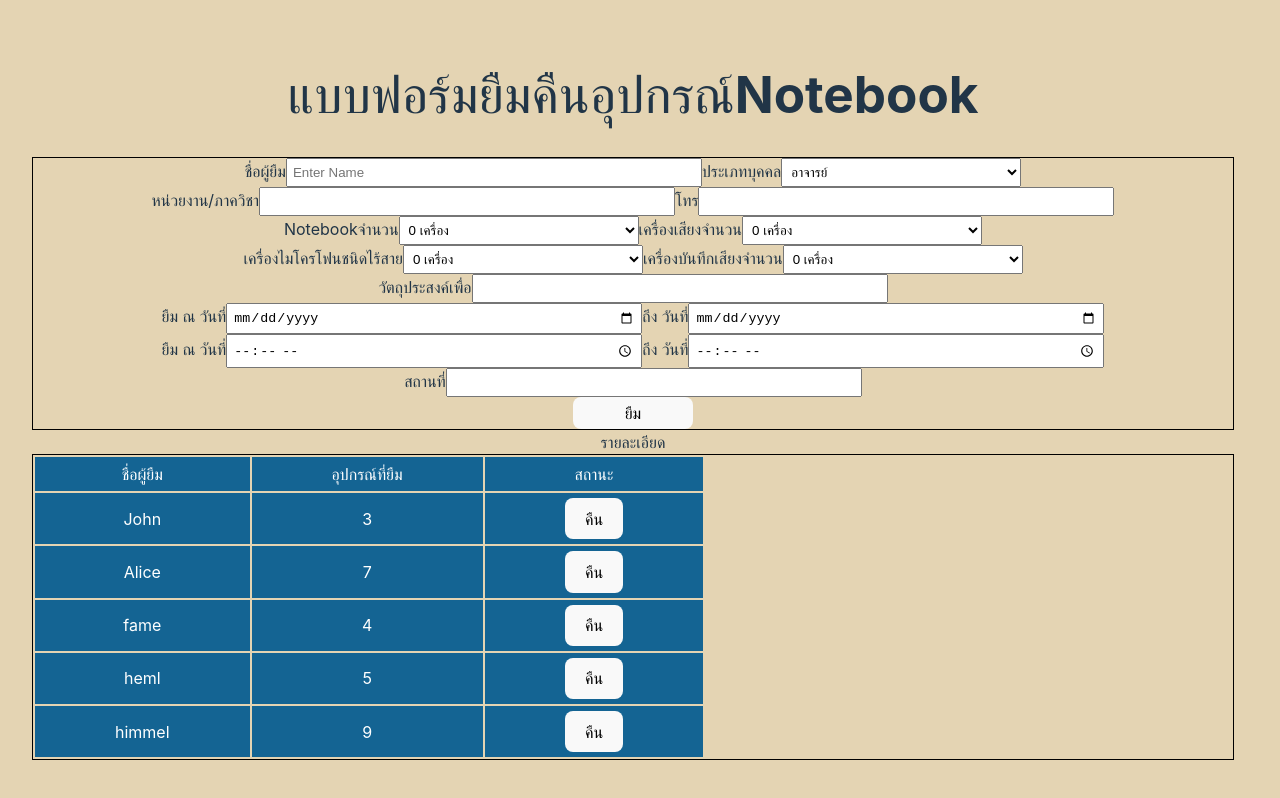
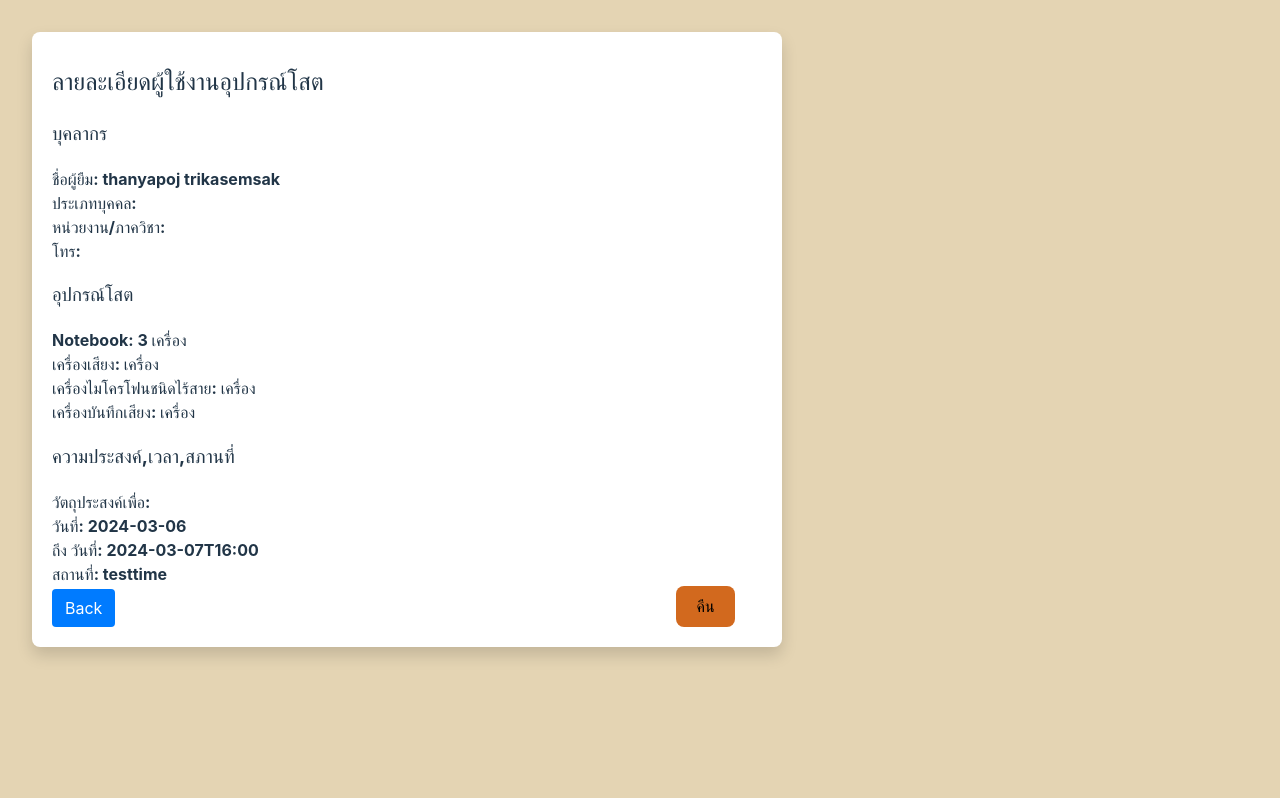
Before and after one commit to thanyapoj-tri/Booking-React, a React (Vite) app in the folder Create-Table-in-React/: page /read/38df in a window 1280 px wide. Shown: the top 798 px of the page. Built offline with nearby package versions, Linux system fonts and the light colour scheme; data requests are answered from the project's data file.

Commit message:
[update] submit,return fnc.

```diff
--- a/Create-Table-in-React/db.json
+++ b/Create-Table-in-React/db.json
@@ -1,7 +1,8 @@
 {
   "machines": [
     {
-      "value": "0"
+      "value": "0",
+      "id": "b24a"
     },
     {
       "value": "1",
@@ -46,29 +47,39 @@
   ],
   "users": [
     {
-      "id": "1",
-      "name": "John",
-      "machine": "3"
-    },
-    {
-      "id": "2",
-      "name": "Alice",
-      "machine": "7"
-    },
-    {
       "id": "7db8",
       "name": "fame",
       "machine": "4"
     },
     {
-      "id": "f2ad",
-      "name": "heml",
-      "machine": "5"
+      "id": "7466",
+      "name": "ธัญพจน์ ไตรเกษมศักดิ์",
+      "identity": "นักศึกษา",
+      "department": "งานtest4",
+      "tel": "โทรtest4",
+      "machine": "5",
+      "stereo": "6",
+      "wirelessmic": "7",
+      "voicerec": "8",
+      "objective": "obtest4",
+      "startdate": "2024-03-05",
+      "enddate": "2024-03-14",
+      "location": "placetest4"
     },
     {
-      "id": "889a",
-      "name": "himmel",
-      "machine": "9"
+      "id": "38df",
+      "name": "thanyapoj trikasemsak",
+      "identity": "",
+      "department": "",
+      "tel": "",
+      "machine": "3",
+      "stereo": "",
+      "wirelessmic": "",
+      "voicerec": "",
+      "objective": "",
+      "startdate": "2024-03-06",
+      "enddate": "2024-03-07T16:00",
+      "location": "testtime"
     }
   ]
 }
--- a/Create-Table-in-React/package.json
+++ b/Create-Table-in-React/package.json
@@ -11,9 +11,11 @@
   },
   "dependencies": {
     "axios": "^1.6.7",
+    "bootstrap": "^5.3.3",
     "json-server": "^1.0.0-alpha.23",
     "react": "^18.2.0",
-    "react-dom": "^18.2.0"
+    "react-dom": "^18.2.0",
+    "react-router-dom": "^6.22.2"
   },
   "devDependencies": {
     "@types/react": "^18.2.55",
--- a/Create-Table-in-React/src/App.css
+++ b/Create-Table-in-React/src/App.css
@@ -9,23 +9,74 @@
   border: 1px solid black;
   border-collapse: collapse;
   width: 1200px;
-  text-align: center;
+  text-align: left;
+  border-radius: 0.5rem;
+}
+.lefttitleName{
+  margin-left: 133px;
 }
 
+.lefttitleDepartment{
+  margin-left: 60px;
+}
+.righttitleTel{
+  margin-left: 64px;
+}
 
+.lefttitleMachine{
+  margin-left: 67px;
+}
+.righttitleStereo{
+  margin-left: 150px;
+}
+
+.righttitleVoicerec{
+  margin-left: 109px
+}
+
+.lefttitleObjective{
+  margin-left: 77px;
+}
+
+.lefttitleStartdate{
+  margin-left: 112px;
+}
+.righttitleEnddate{
+  margin-left: 39px;
+}
+.lefttitleLocation{
+  margin-left: 134px;
+}
+.borrowBtn{
+  margin-left: 45%;
+}
+table{
+  border-radius: 0.25rem;
+}
 table tr{
   border-bottom: 1px solid black;
-  background-color: rgb(20, 100, 147);
-  color: white;
+  background-color: rgb(58, 49, 39);
+  color: rgb(233, 247, 253);
 }
 table tr th,table tr td{
   padding: 5px;
-  padding-left: 80px;
-  padding-right: 80px;
+  padding-left: 50px;
+  padding-right: 50px;
 }
+
+.form-div form div label{
+  width: auto;
+  padding-left: 6px;
+}
+.form-div form div{
+  padding-top: 2.5px;
+  padding-bottom: 1px;
+}
+
 .form-div form{
   width: auto;
 }
+
 .form-div form input{
   width: 33.5%;
   padding: 5px;
--- a/Create-Table-in-React/src/App.jsx
+++ b/Create-Table-in-React/src/App.jsx
@@ -1,16 +1,19 @@
 import { useState } from 'react'
 import './App.css'
 import Table from './Table'
+import { BrowserRouter, Routes, Route } from 'react-router-dom'
+import Read from './Read'
+
 
 function App() {
 
   return (
-    <>
-      <div>
-        <h1>แบบฟอร์มยืมคืนอุปกรณ์Notebook</h1>
-      </div>
-      <Table />
-    </>
+    <BrowserRouter>
+      <Routes>
+        <Route path='/' element={<Table />}></Route>
+        <Route path='/read/:id' element={<Read/>}></Route>
+      </Routes>
+    </BrowserRouter>
   )
 }
 
--- /dev/null
+++ b/Create-Table-in-React/src/Read.css
@@ -0,0 +1,53 @@
+.readBox{
+    /* display: flex; */
+  width: 750px;
+  height: 100vh;
+  justify-content: center;
+  align-items: center;
+  text-align: left;
+}
+.card {
+    background-color: #ffffff; /* White background */
+    box-shadow: 0 0.5rem 1rem rgba(0, 0, 0, 0.15); /* Shadow effect */
+    padding-left: 1.25rem; /* Equivalent to px-5 (padding on the left side) */
+    padding-right: 1.25rem; /* Equivalent to px-5 (padding on the right side) */
+    padding-top: 0.75rem; /* Equivalent to pt-3 (padding on the top) */
+    padding-bottom: 1.25rem; /* Equivalent to pb-5 (padding on the bottom) */
+    border-radius: 0.5rem; /* Rounded corners */
+  }
+
+  .card button{
+    margin-left: 79%;
+    background-color: chocolate;
+  }
+
+  .button {
+    display: inline-block;
+    font-weight: 400;
+    color: #fff;
+    text-align: center;
+    vertical-align: middle;
+    -webkit-user-select: none;
+    -moz-user-select: none;
+    -ms-user-select: none;
+    user-select: none;
+    background-color: #007bff;
+    border: 1px solid transparent;
+    padding: 0.375rem 0.75rem;
+    font-size: 1rem;
+    line-height: 1.5;
+    border-radius: 0.25rem;
+    transition: color 0.15s ease-in-out, background-color 0.15s ease-in-out, border-color 0.15s ease-in-out, box-shadow 0.15s ease-in-out;
+  }
+
+  .button-primary {
+    color: #fff;
+    background-color: #007bff;
+    border-color: #007bff;
+  }
+
+  .button-primary:hover {
+    color: #fff;
+    background-color: #0069d9;
+    border-color: #0062cc;
+  }
--- /dev/null
+++ b/Create-Table-in-React/src/Read.jsx
@@ -0,0 +1,87 @@
+import axios from 'axios'
+import React, { useEffect, useState } from 'react'
+import { Link, useNavigate, useParams } from 'react-router-dom';
+import './Read.css'
+
+function Read() {
+
+  const [data, setData] = useState([])
+    const {id} = useParams();
+    const naviagte = useNavigate();
+    useEffect(()=>{
+        axios.get('http://localhost:3000/users/' + id)
+        .then(res => setData(res.data))
+        .catch(er => console.log(er));
+    }, [])
+
+
+    const handleDelete = (id) => {
+
+  axios.delete('http://localhost:3000/users/' + id)
+      .then(res => {
+          // location.reload();
+          console.log('user returned');
+          // handleAddMachine(selectedUserObj.machine);
+          window.alert("user returned");
+          naviagte('/');
+      })
+      .catch(er => console.log(er));
+  }
+
+  return (
+    <div className='readBox'>
+      <div className='card'>
+        <h2>ลายละเอียดผู้ใช้งานอุปกรณ์โสต</h2>
+        <h3>บุคลากร</h3>
+        <div className='mb-2'>
+          <strong>ชื่อผู้ยืม: {data.name}</strong>
+        </div>
+        <div className='mb-2'>
+          <strong>ประเภทบุคคล: {data.identity}</strong>
+        </div>
+        <div className='mb-3'>
+          <strong>หน่วยงาน/ภาควิชา: {data.department}</strong>
+        </div>
+        <div className='mb-3'>
+          <strong>โทร: {data.tel}</strong>
+        </div>
+        <h3>อุปกรณ์โสต</h3>
+        <div className='mb-3'>
+          <strong>Notebook: {data.machine} เครื่อง</strong>
+        </div>
+        <div className='mb-3'>
+          <strong>เครื่องเสียง: {data.stereo} เครื่อง</strong>
+        </div>
+        <div className='mb-3'>
+          <strong>เครื่องไมโครโฟนชนิดไร้สาย: {data.wirelessmic} เครื่อง</strong>
+        </div>
+        <div className='mb-3'>
+          <strong>เครื่องบันทึกเสียง: {data.voicerec} เครื่อง</strong>
+        </div>
+        <h3>ความประสงค์,เวลา,สภานที่</h3>
+        <div className='mb-3'>
+          <strong>วัตถุประสงค์เพื่อ: {data.objective}</strong>
+        </div>
+        <div className='mb-3'>
+          <strong>วันที่: {data.startdate}</strong>
+        </div>
+        <div className='mb-3'>
+          <strong>ถึง วันที่: {data.enddate}</strong>
+        </div>
+        <div className='mb-3'>
+          <strong>สถานที่: {data.location}</strong>
+        </div>
+        <div>
+        <Link to={`/`} className='button'>Back</Link>
+
+        <button onClick={e => handleDelete(data.id)} className='btn-danger'>คืน</button>
+
+        </div>
+      </div>
+    </div>
+  )
+
+
+}
+
+export default Read
--- a/Create-Table-in-React/src/Table.jsx
+++ b/Create-Table-in-React/src/Table.jsx
@@ -1,6 +1,7 @@
 import axios from 'axios'
 import React, { useEffect, useState } from 'react'
 import './App.css'
+import { Link } from 'react-router-dom'
 
 function Table() {
     const [data, setData] = useState([])
@@ -8,6 +9,16 @@ function Table() {
     const [name, setName] = useState('')
     const [machine, setMachine] = useState('') // Updated to hold a single value
     const [editID, setEditID] = useState(-1)
+    const [identity, setIdentity] = useState('')
+    const [department, setDepartment] = useState('')
+    const [tel, setTel] = useState('')
+    const [stereo, setStereo] = useState('')
+    const [wirelessmic, setWirelessmic] = useState('')
+    const [voicerec, setVoicerec] = useState('')
+    const [objective, setObjective] = useState('')
+    const [startdate, setStartdate] = useState('')
+    const [enddate, setEnddate] = useState('')
+    const [location, setLocation] = useState('')
 
     useEffect(()=>{
         axios.get('http://localhost:3000/users')
@@ -21,19 +32,18 @@ function Table() {
             setMachines(sortedMachines);
         })
         .catch(er => console.log(er));
+    }, [])
 
-    }, [])
+
 
     const handleSubmit = (event) => {
         event.preventDefault();
-        const newMachine = machine;
-        const selectedMachineObj = machines.find(machine => machine.value === newMachine);
-        axios.post('http://localhost:3000/users', { name: name, machine: machine })
+        axios.post('http://localhost:3000/users', { name: name,identity: identity,department: department,tel: tel, machine: machine,stereo: stereo,wirelessmic: wirelessmic,voicerec: voicerec ,objective: objective,startdate: startdate,enddate: enddate ,location: location})
             .then(res => {
                 location.reload();
                 console.log('added user');
                 console.log(`machine num. ${machine} has been borrow`);
-                handleDeleteMachine(selectedMachineObj.id);
+                // handleDeleteMachine(selectedMachineObj.id);
             })
             .catch(er => console.log(er));
     }
@@ -61,7 +71,7 @@ function Table() {
         .then(res => {
             // location.reload();
             console.log('user returned');
-            handleAddMachine(selectedUserObj.machine);
+            // handleAddMachine(selectedUserObj.machine);
 
         })
         .catch(er => console.log(er));
@@ -86,31 +96,36 @@ function Table() {
 
 
     return (
-        <><div className='container'>
+        <><div>
+        <h1>แบบฟอร์มยืมคืนอุปกรณ์โสต</h1>
+      </div>
+      <div className='container'>
             <div className='form-div'>
                 <form onSubmit={handleSubmit}>
                     <div>
-                    <label>
+                    <label className='lefttitleName'>
                         ชื่อผู้ยืม<input type="text" placeholder='Enter Name' onChange={e => setName(e.target.value)} />
                         </label>
-                        <label>
-                        ประเภทบุคคล<select value={machine} onChange={(e) => setMachine(e.target.value)}>
-
-                            <option value="">อาจารย์</option>
-                            <option value="">บุคลากร</option>
-                            <option value="">นักศึกษา</option>
+                        <label className='righttitleIdentity'>
+                        ประเภทบุคคล<select value={identity} onChange={(e) => setIdentity(e.target.value)}>
+                            <option value={null}>Please select an option...</option>
+                            <option value="อาจารย์">อาจารย์</option>
+                            <option value="บุคลากร">บุคลากร</option>
+                            <option value="นักศึกษา">นักศึกษา</option>
                         </select>
                         </label>
                     </div>
                     <div>
-                    <label>
-                        หน่วยงาน/ภาควิชา<input type="text" ></input>
+                    <label className='lefttitleDepartment'>
+                        หน่วยงาน/ภาควิชา<input type="text" placeholder='Enter หน่วยงาน/ภาควิชา' onChange={e => setDepartment(e.target.value)} />
                         </label>
-                        <label>
-                        โทร<input type="text" ></input>
+                        <label className='righttitleTel'>
+                        โทร<input type="text" placeholder='Enter โทร' onChange={e => setTel(e.target.value)}/>
                         </label>
                     </div>
-                    <label>Notebookจำนวน<select value={machine} onChange={(e) => setMachine(e.target.value)}>
+                    <div>
+                    <label className='lefttitleMachine'>Notebookจำนวน<select value={machine} onChange={(e) => setMachine(e.target.value)}>
+                    <option value={null}>Please select an option...</option>
                         {machines && machines.length > 0 ? (
                             machines.map(machine => (
                                 <option key={machine.id} value={machine.value}>
@@ -120,8 +135,12 @@ function Table() {
                         ) : (
                             <option value="">Loading...</option>
                         )}
+
                     </select>
-                    เครื่องเสียงจำนวน<select value={machine} onChange={(e) => setMachine(e.target.value)}>
+                    </label>
+                        <label className='righttitleStereo'>
+                    เครื่องเสียงจำนวน<select value={stereo} onChange={(e) => setStereo(e.target.value)}>
+                    <option value={null}>Please select an option...</option>
                         {machines && machines.length > 0 ? (
                             machines.map(machine => (
                                 <option key={machine.id} value={machine.value}>
@@ -134,8 +153,10 @@ function Table() {
                     </select>
 
                     </label>
+                    </div>
                     <div>
-                    <label>เครื่องไมโครโฟนชนิดไร้สาย<select value={machine} onChange={(e) => setMachine(e.target.value)}>
+                    <label className='lefttitleWirelessmic'>เครื่องไมโครโฟนชนิดไร้สาย<select value={wirelessmic} onChange={(e) => setWirelessmic(e.target.value)}>
+                    <option value={null}>Please select an option...</option>
                         {machines && machines.length > 0 ? (
                             machines.map(machine => (
                                 <option key={machine.id} value={machine.value}>
@@ -146,7 +167,10 @@ function Table() {
                             <option value="">Loading...</option>
                         )}
                     </select>
-                    เครื่องบันทึกเสียงจำนวน<select value={machine} onChange={(e) => setMachine(e.target.value)}>
+                    </label>
+                        <label className='righttitleVoicerec'>
+                    เครื่องบันทึกเสียงจำนวน<select value={voicerec} onChange={(e) => setVoicerec(e.target.value)}>
+                    <option value={null}>Please select an option...</option>
                         {machines && machines.length > 0 ? (
                             machines.map(machine => (
                                 <option key={machine.id} value={machine.value}>
@@ -160,20 +184,32 @@ function Table() {
                     </label>
                     </div>
                     <div>
-                    วัตถุประสงค์เพื่อ<input type="text" ></input>
+                        <label className='lefttitleObjective'>
+                    วัตถุประสงค์เพื่อ<input type="text" placeholder='Enter วัตถุประสงค์' onChange={e => setObjective(e.target.value)} />
+                    </label>
+                    </div>
+                    {/* <div>
+                    ยืม ณ วันที่<input type="date" />
+                    ถึง วันที่<input type="date" />
+                    </div> */}
+                    <div>
+                        <label className='lefttitleStartdate'>
+                    ยืม ณ วันที่<input type="datetime-local" id="datetimeInput" name="datetimeInput" onChange={e => setStartdate(e.target.value)}/>
+                    </label>
+                    <label className='righttitleEnddate'>
+                    ถึง วันที่<input type="datetime-local" id="datetimeInput" name="datetimeInput" onChange={e => setEnddate(e.target.value)}/>
+                    </label>
                     </div>
                     <div>
-                    ยืม ณ วันที่<input type="date" ></input>
-                    ถึง วันที่<input type="date" ></input>
+                        <label className='lefttitleLocation'>
+                    สถานที่<input type="text" placeholder='Enter สถานที่' onChange={e => setLocation(e.target.value)} />
+                    </label>
                     </div>
                     <div>
-                    ยืม ณ วันที่<input type="time" ></input>
-                    ถึง วันที่<input type="time" ></input>
+                    <label className='borrowBtn'>
+                    <button disabled={machine === ''||location === ''}>ยืม</button>
+                    </label>
                     </div>
-                    <div>
-                    สถานที่<input type="type" ></input>
-                    </div>
-                    <button>ยืม</button>
                 </form>
             </div>
         </div>
@@ -184,8 +220,11 @@ function Table() {
                         <tr>
                             {/* <th>ID</th> */}
                             <th>ชื่อผู้ยืม</th>
-                            <th>อุปกรณ์ที่ยืม</th>
-                            <th>สถานะ</th>
+                            <th>Notebook</th>
+                            <th>เครื่องเสียง</th>
+                            <th>เครื่องไมโครโฟน</th>
+                            <th>เครื่องบันทึกเสียง</th>
+                            <th>เข้าสู่การคืน</th>
                         </tr>
                     </thead>
                     <tbody>
@@ -193,9 +232,12 @@ function Table() {
                             <tr key={index}>
                                 {/* <td>{user.id}</td> */}
                                 <td>{user.name}</td>
-                                <td>{user.machine}</td>
+                                <td>{user.machine} เครื่อง</td>
+                                <td>{user.stereo} เครื่อง</td>
+                                <td>{user.wirelessmic} เครื่อง</td>
+                                <td>{user.voicerec} เครื่อง</td>
                                 <td>
-                                    <button onClick={() => handleDelete(user.id)}>คืน</button>
+                                    <Link to={`/read/${user.id}`} >รายละเอียด</Link>
                                 </td>
                             </tr>
                         ))}
```
Also changed, not shown: 1 other file (tests, documents, lock files or other folders).
